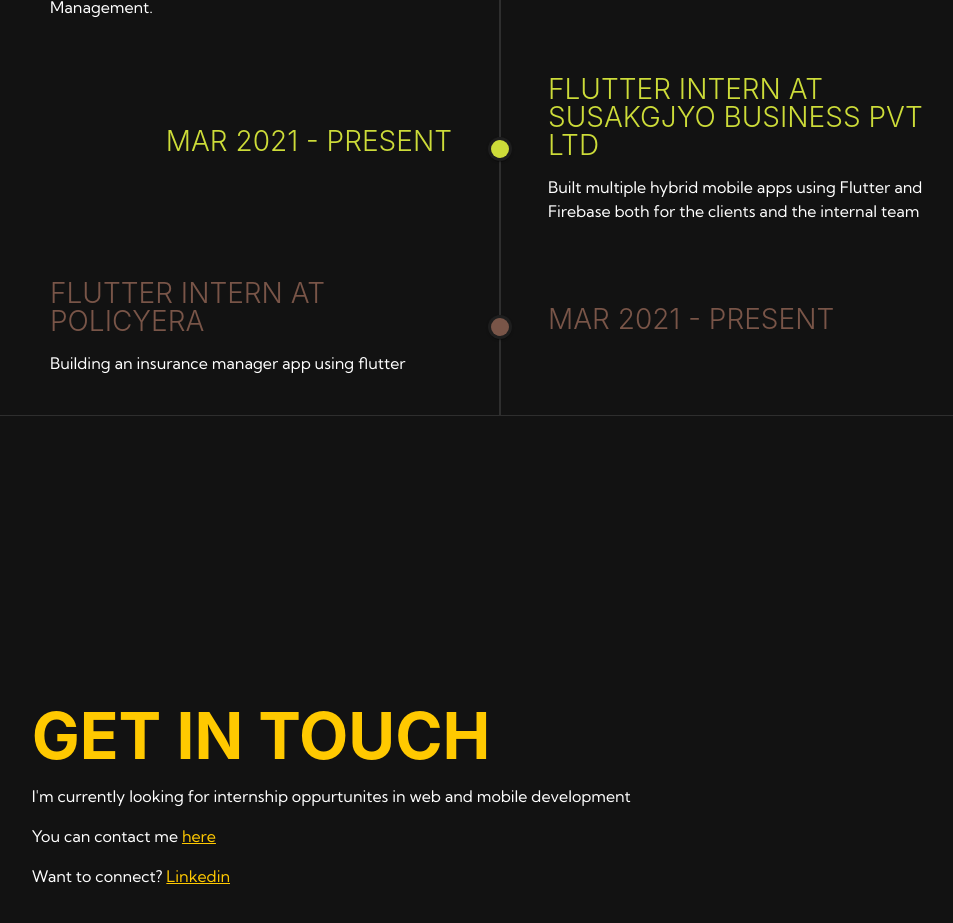
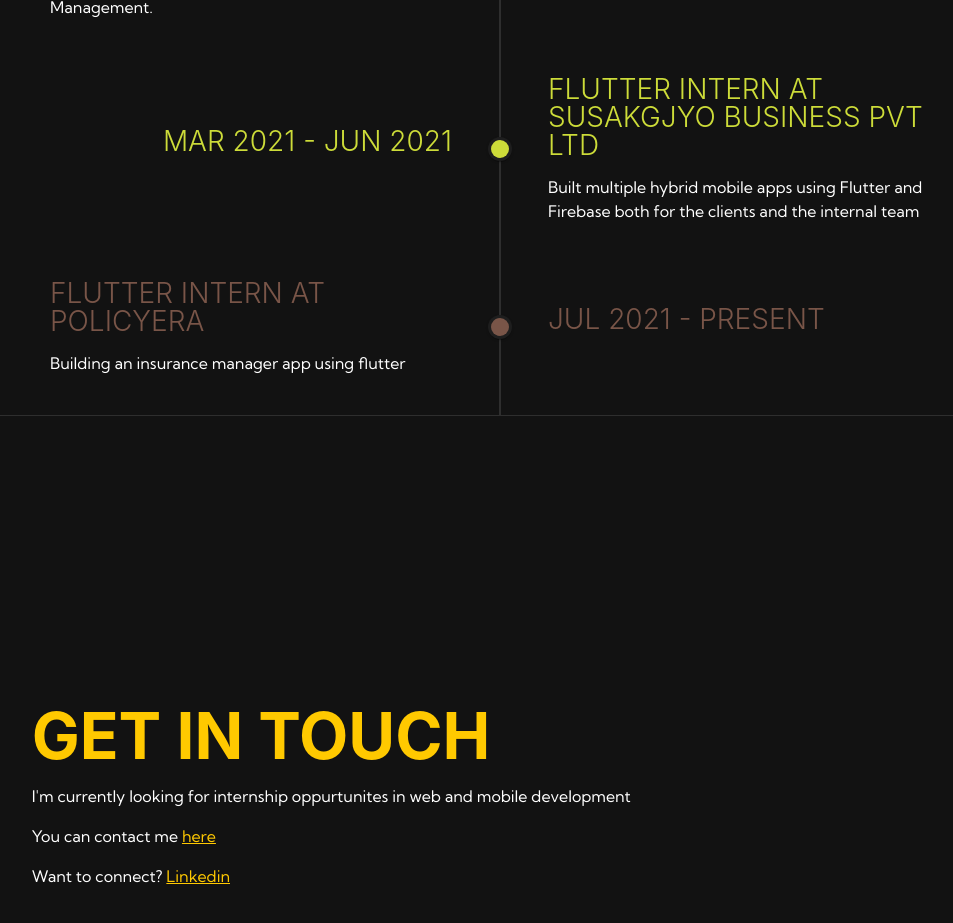
Before and after one commit to manishb356/portfolio, a Vue app: page / in a window 1280 px wide. Shown: the part 2760-3683 px from the top of the page, without its empty margins (268-1221 px from the left). Built offline with nearby package versions, Linux system fonts and the light colour scheme; no server answers; a web font is replaced by a local one.

Commit message:
updated data 3.1

```diff
--- a/src/components/Experience.vue
+++ b/src/components/Experience.vue
@@ -49,14 +49,14 @@
       },
       {
         color: "lime",
-        year: "Mar 2021 - Present",
+        year: "Mar 2021 - Jun 2021",
         title: "Flutter Intern at SusakGjyo Business Pvt Ltd",
         description:
           "Built multiple hybrid mobile apps using Flutter and Firebase both for the clients and the internal team",
       },
       {
         color: "brown",
-        year: "Mar 2021 - Present",
+        year: "Jul 2021 - Present",
         title: "Flutter Intern at PolicyEra",
         description: "Building an insurance manager app using flutter",
       },
```
